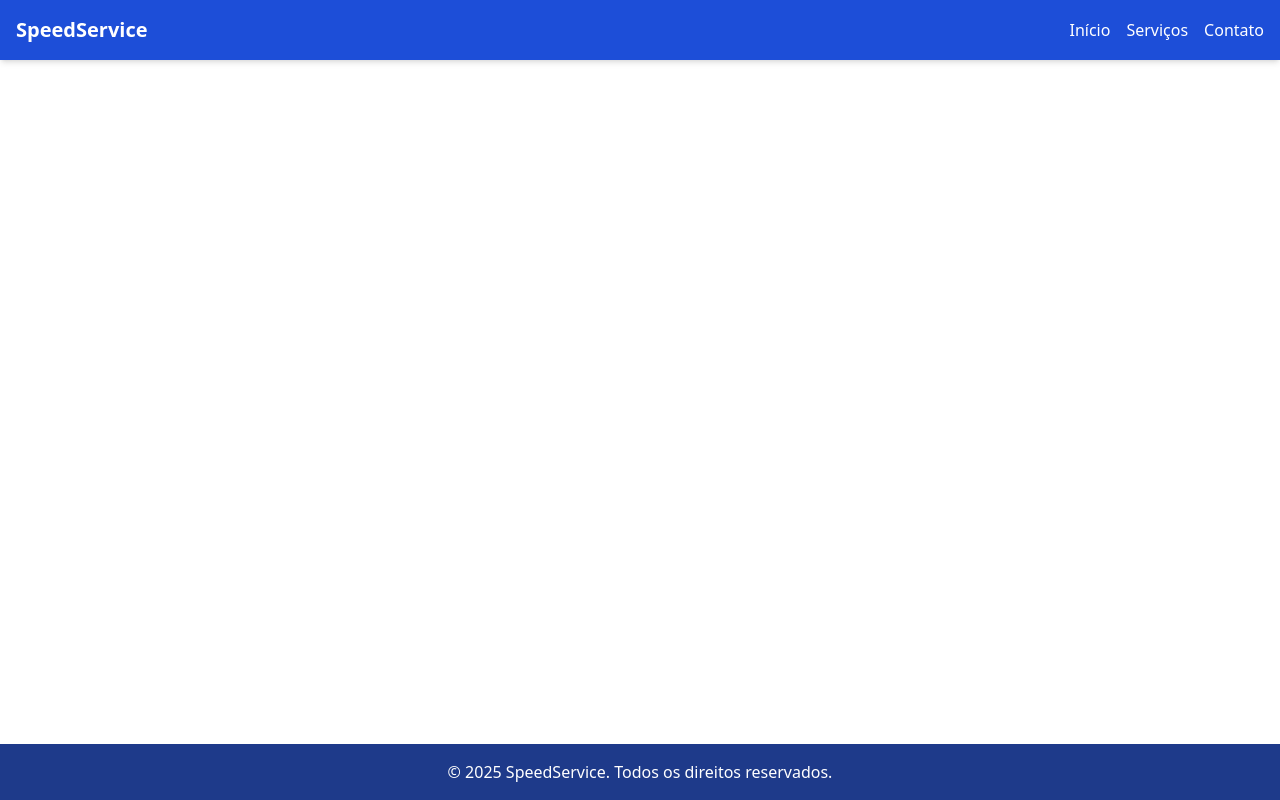
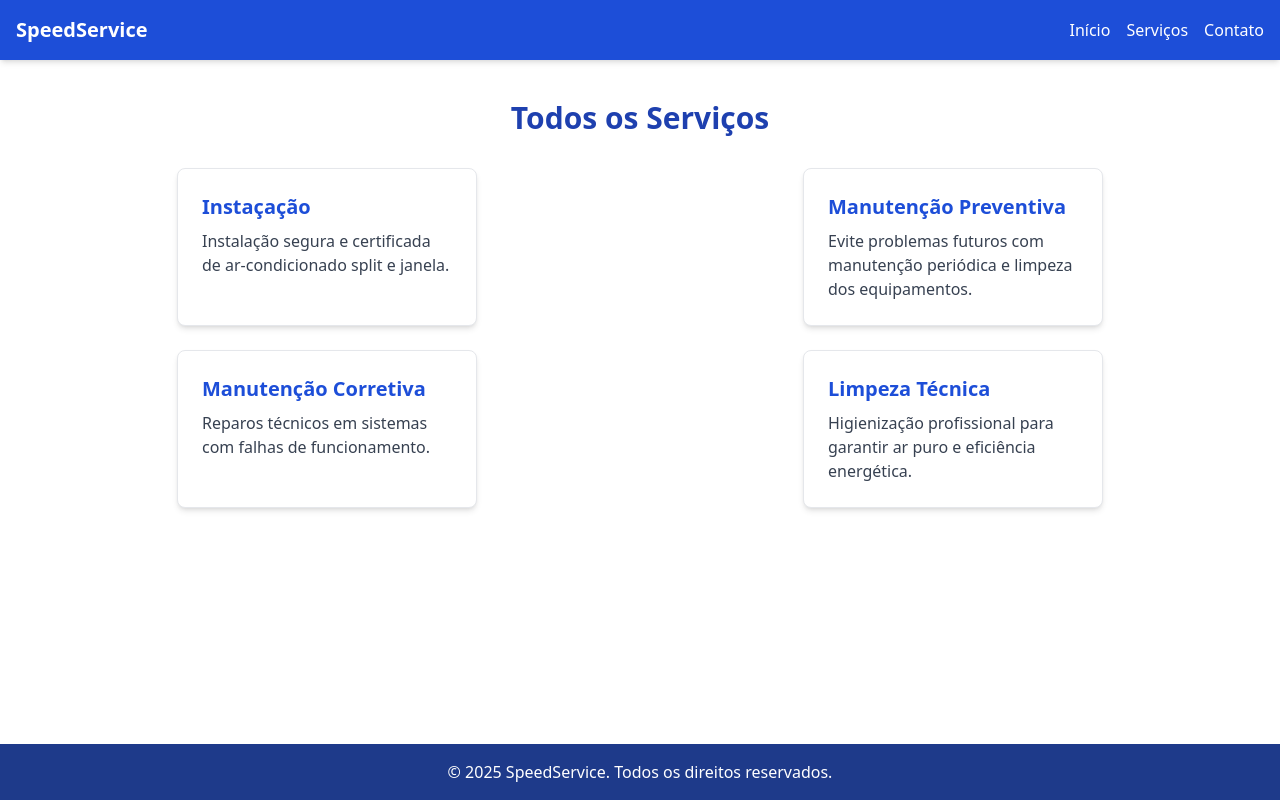
Before and after one commit to AmaranteWellington/Site-SpeedService, a React (Create React App) app: page /servicos in a window 1280 px wide. Built offline with nearby package versions, Linux system fonts and the light colour scheme.

Commit message:
feat: Criação do componente Services e ajustes de layout da pagina serviços

```diff
--- a/src/App.js
+++ b/src/App.js
@@ -2,6 +2,7 @@ import { BrowserRouter as Router, Routes, Route } from 'react-router-dom';
 import Header from './components/Header';
 import Footer from './components/Footer';
 import Home from './pages/Home';
+import Services from './pages/Services';
 
 const App = () => {
   return (
@@ -11,7 +12,9 @@ const App = () => {
         <main className="flex-grow">
           <Routes>
             <Route path="/" element={<Home />} />
-            {/* futuras páginas: Serviços, Contato, etc */}
+            <Route path="/servicos" element={<Services />} />
+
+            {/* futuras páginas: Contato, etc */}
           </Routes>
         </main>
         <Footer />
--- a/src/components/ServiceCard.jsx
+++ b/src/components/ServiceCard.jsx
@@ -1,6 +1,6 @@
 const ServiceCard = ({ title, description }) => {
   return (
-    <div className="bg-white shadow-md p-6 rounded-lg border hover:shadow-xl transition">
+    <div className="bg-white shadow-md p-6 rounded-lg border hover:shadow-xl transition w-full sm:w-[300px]">
       <h3 className="text-xl font-semibold text-blue-700 mb-2"> {title}</h3>
       <p className="text-gray-700">{description}</p>
     </div>
--- /dev/null
+++ b/src/pages/Services.jsx
@@ -0,0 +1,31 @@
+import ServiceCard from '../components/ServiceCard';
+
+const Services = () => {
+  return (
+    <section className="container mx-auto px-4 py-10">
+      <h2 className="text-3xl font-bold text-center text-blue-800 mb-8">
+        Todos os Serviços
+      </h2>
+      <div className="grid grid-cols-1 sm:grid-cols-2 gap-x-1 gap-y-6 justify-items-center">
+        <ServiceCard
+          title="Instaçação"
+          description="Instalação segura e certificada de ar-condicionado split e janela."
+        />
+        <ServiceCard
+          title="Manutenção Preventiva"
+          description="Evite problemas futuros com manutenção periódica e limpeza dos equipamentos."
+        />
+        <ServiceCard
+          title="Manutenção Corretiva"
+          description="Reparos técnicos em sistemas com falhas de funcionamento."
+        />
+        <ServiceCard
+          title="Limpeza Técnica"
+          description="Higienização profissional para garantir ar puro e eficiência energética."
+        />
+      </div>
+    </section>
+  );
+};
+
+export default Services;
```
